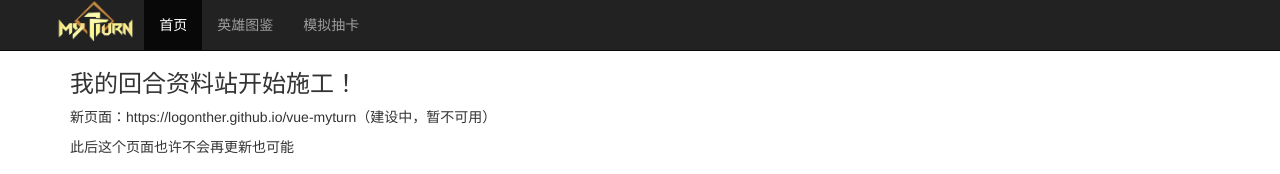
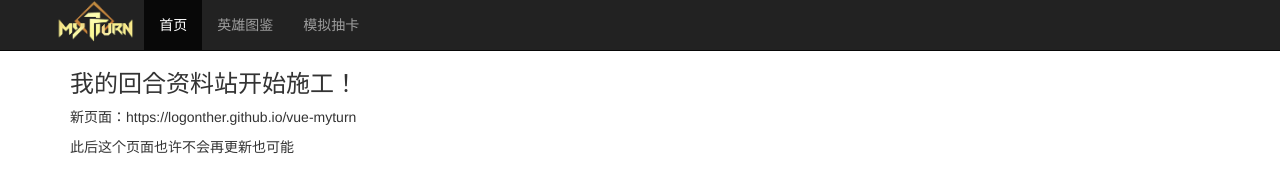
Before and after one commit to Logonther/web-MyTurn, a plain HTML site: page index.html in a window 1280 px wide. Shown: the top 174 px of the page. Drawn offline with Linux system fonts and the light colour scheme.

Commit message:
跳转新页面

```diff
--- a/index.html
+++ b/index.html
@@ -34,7 +34,7 @@
 </nav>
 <div class="container indexText">
     <h3>我的回合资料站开始施工！</h3>
-    <p>新页面：https://logonther.github.io/vue-myturn（建设中，暂不可用）</p>
+    <p>新页面：https://logonther.github.io/vue-myturn</p>
     <p>此后这个页面也许不会再更新也可能</p>
     <h3>更新记录：</h3>
     <ul>
```
